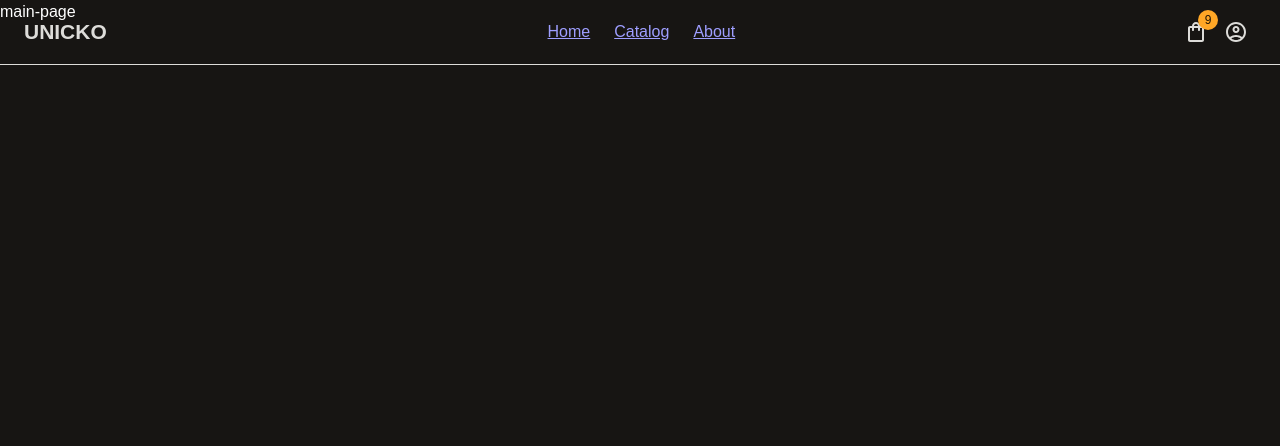
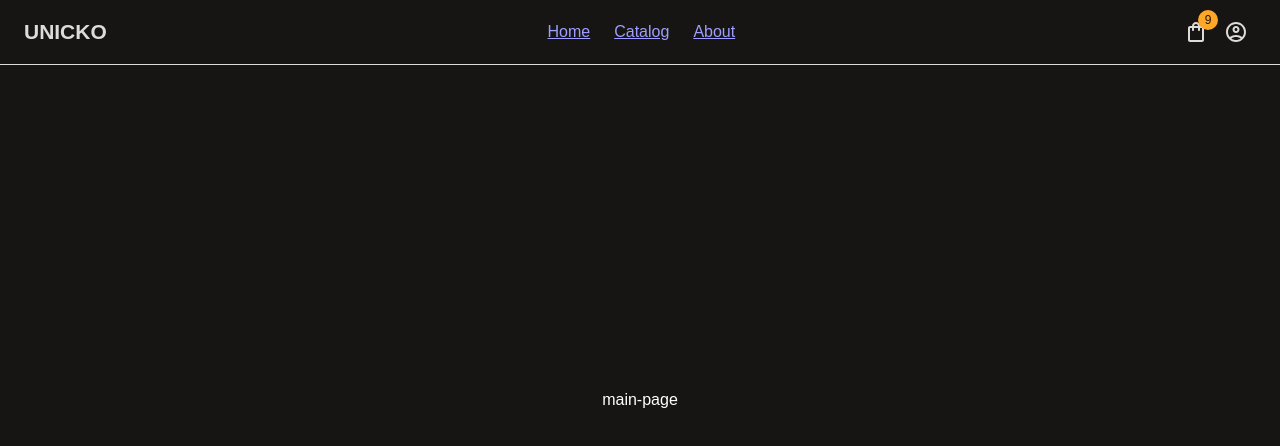
Before and after one commit to IlinJoy/e-commerce-application, a React (Vite) app: page / in a window 1280 px wide. Shown: the top 446 px of the page. Built offline with nearby package versions, Linux system fonts and the light colour scheme.

Commit message:
fix: page placeholder position

```diff
--- a/src/styles/base.scss
+++ b/src/styles/base.scss
@@ -16,3 +16,10 @@
   --spacing-6: 48px;
   --spacing-7: 56px;
 }
+
+main {
+  display: flex;
+  align-items: center;
+  justify-content: center;
+  min-height: 100vh;
+}
```
